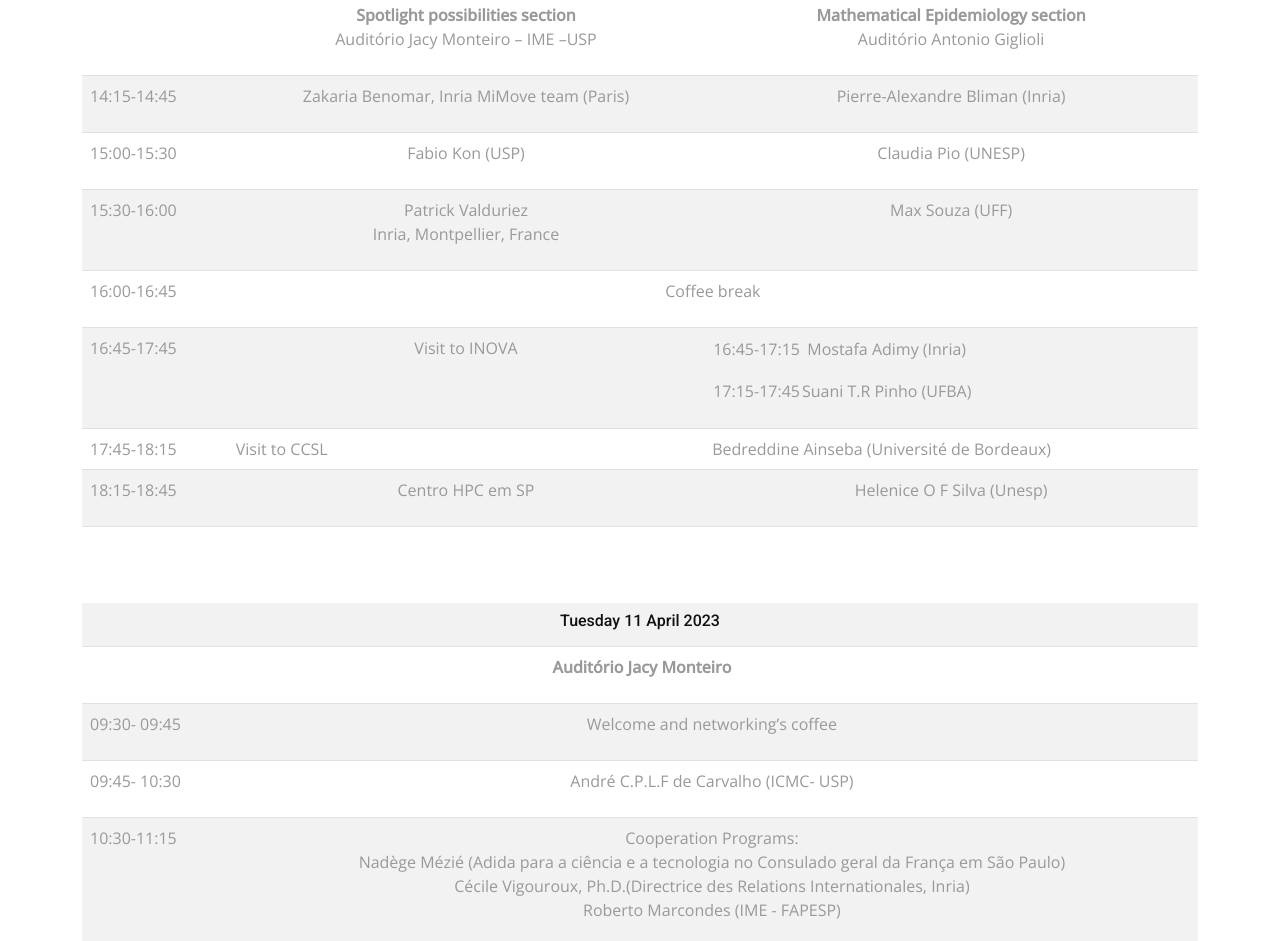
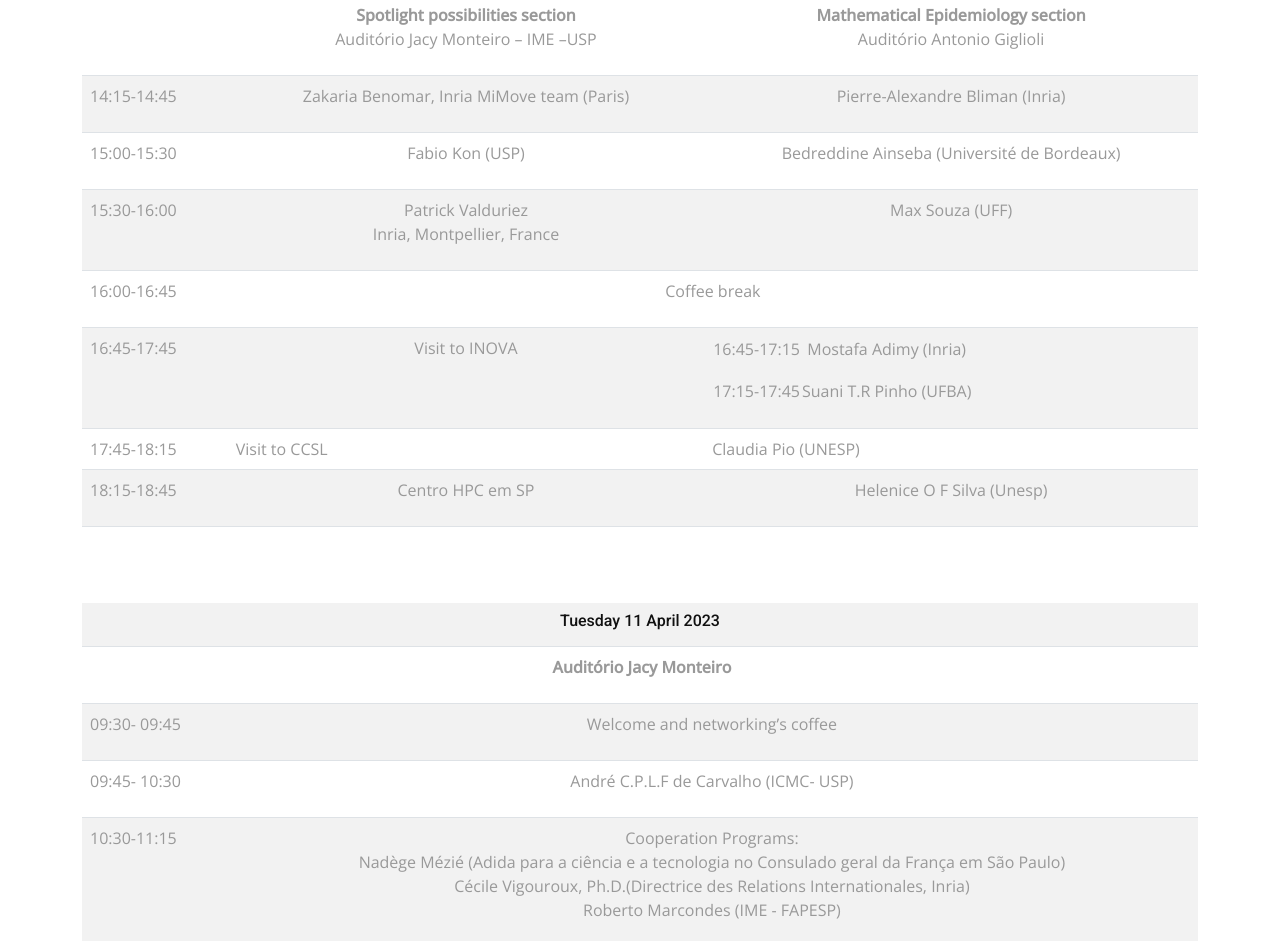
Before and after one commit to ime-usp-br/site-ibw-2023, a plain HTML site: page program.html in a window 1280 px wide. Shown: the part 1076-2017 px from the top of the page. Drawn offline with nearby package versions, Linux system fonts and the light colour scheme; a script that the page names is missing.

Commit message:
fix: inversao da claudio com o ainseba

```diff
--- a/program.html
+++ b/program.html
@@ -203,7 +203,7 @@
                                 </td>
                                 <td>
                                     <p class="text-center">
-                                        Claudia Pio (UNESP)
+                                        Bedreddine Ainseba (Université de Bordeaux)
                                     </p>
                                 </td>
                             </tr>
@@ -272,7 +272,7 @@
                             <tr>
                                 <td>17:45-18:15</td>
                                 <td>Visit to CCSL</td>
-                                <td>Bedreddine Ainseba (Université de Bordeaux)</td>
+                                <td>Claudia Pio (UNESP)</td>
                             </tr>
 
 
```
